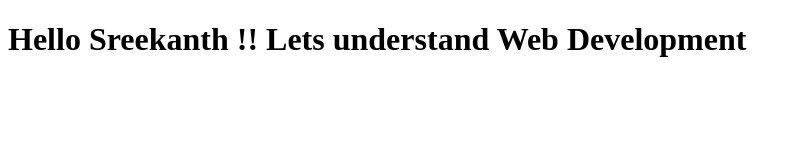
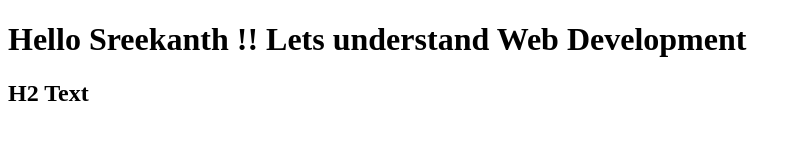
Before and after one commit to sreekanthb4u/Coursera-Web-Development, a plain HTML site: page site/index.html in a window 1280 px wide. Shown: the whole page, without its empty margins (0-802 px from the left). Drawn offline with Linux system fonts and the light colour scheme.

Commit message:
H2 edition

```diff
--- a/site/index.html
+++ b/site/index.html
@@ -5,5 +5,6 @@
 </head>
 <body>
   <h1> Hello Sreekanth !! Lets understand Web Development </h1>
+  <h2> H2  Text </h2>
 </body>
 </html>
```
